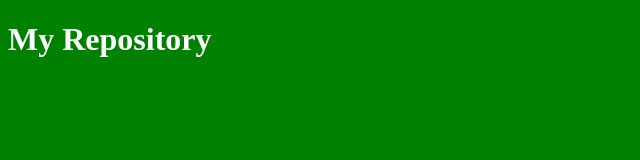
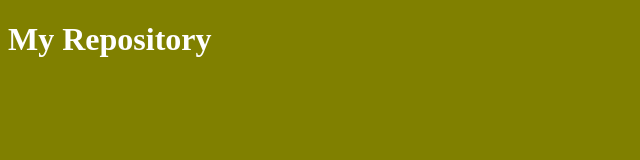
Before and after one commit to kooroshariyaee/my-repository, a plain HTML site: page index.html in a window 1280 px wide. Shown: the whole page, without its empty margins (0-640 px from the left). Drawn offline with Linux system fonts and the light colour scheme.

Commit message:
Update index.html

```diff
--- a/index.html
+++ b/index.html
@@ -8,7 +8,7 @@
 <style>
   body {
   color: white;
-  background: green;
+  background: olive;
   </style>
 </head>
 <body>
```
